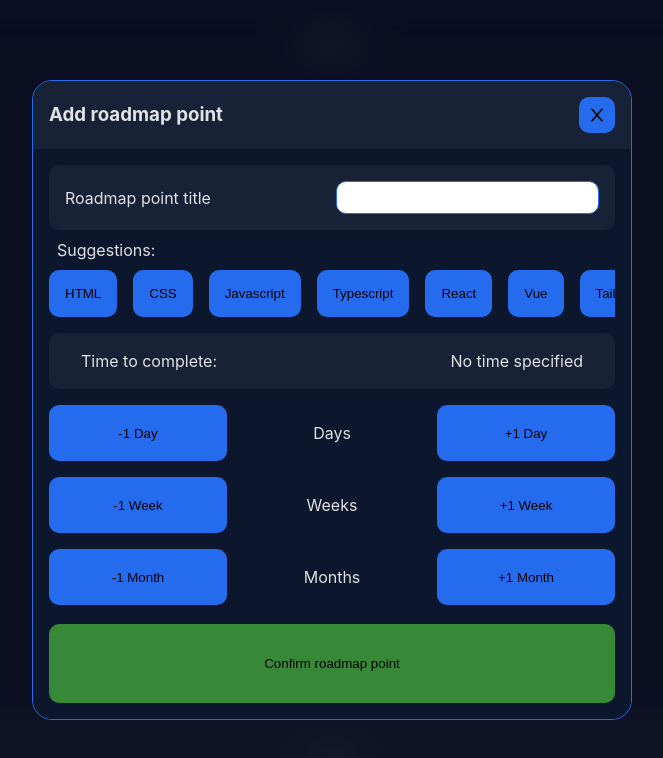
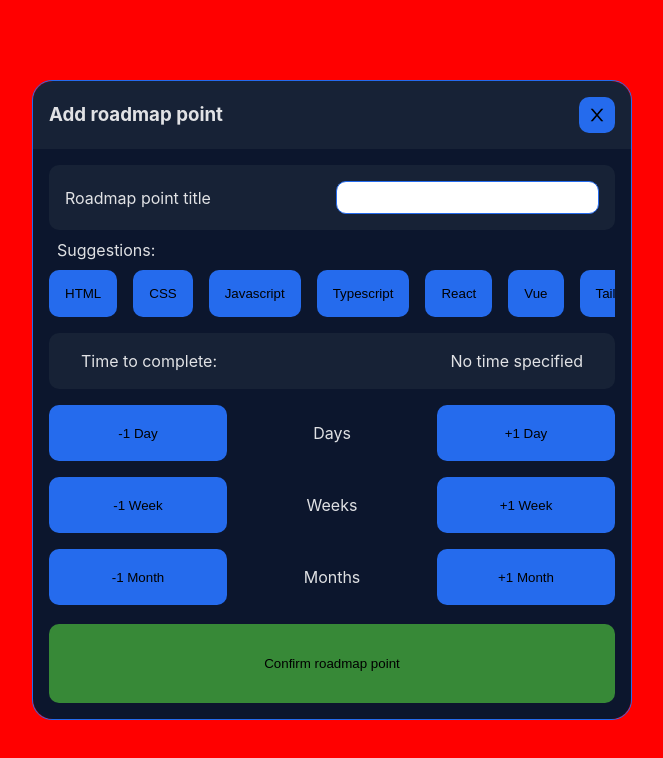
Before and after one commit to pawelrybka/React-Typescript-Game, a React (Vite) app: page / in a window 1280 px wide. Both pictures are taken after a click on the button "Add new point". Shown: the top 758 px of the page, without its empty margins (308-971 px from the left). Built offline with nearby package versions, Linux system fonts and the light colour scheme.

Commit message:
Red backdrop

```diff
--- a/src/components/Backdrop/Backdrop.module.css
+++ b/src/components/Backdrop/Backdrop.module.css
@@ -4,7 +4,7 @@
     left: 0;
     width: 100%;
     height: 100%;
-    backdrop-filter: blur(20px);
-    background-color: hsla(252, 43%, 7%, 0.576);
+    /* backdrop-filter: blur(20px); */
+    background-color: red;
     z-index: 1;
 }
```
